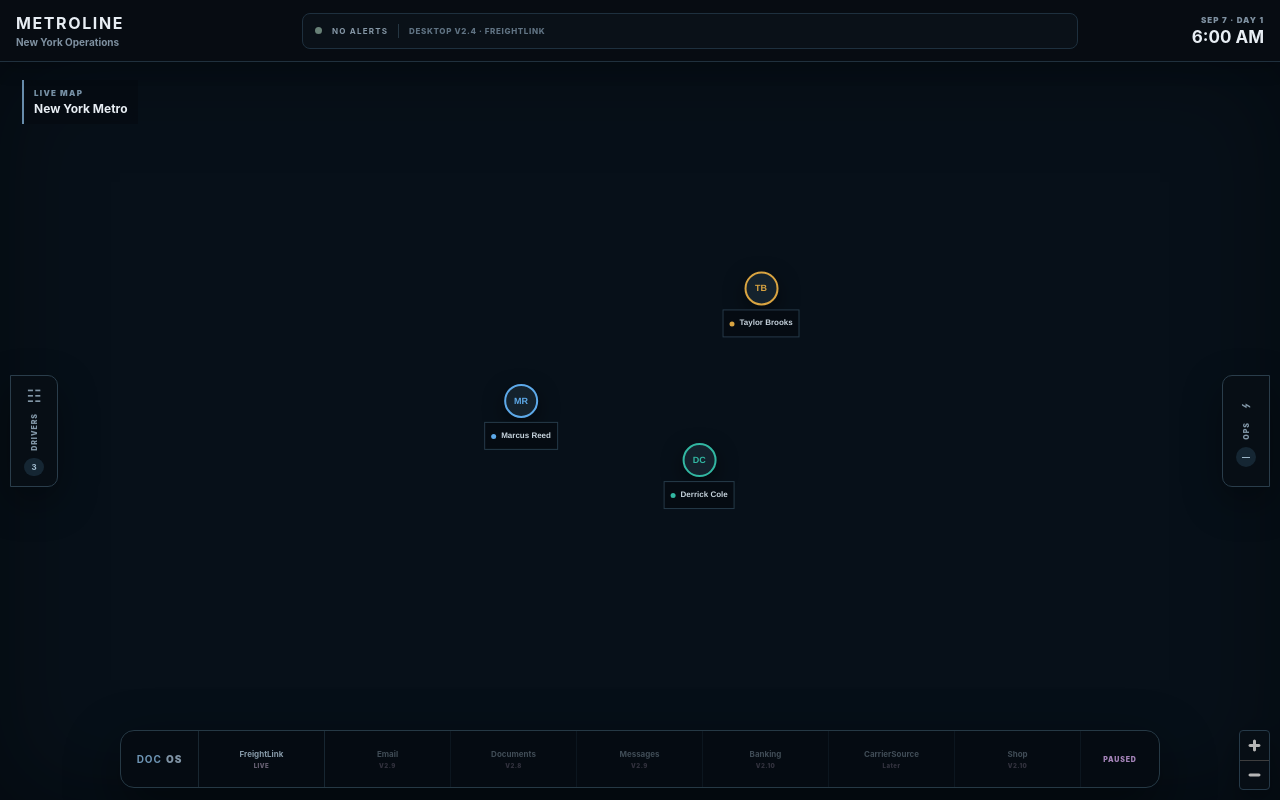
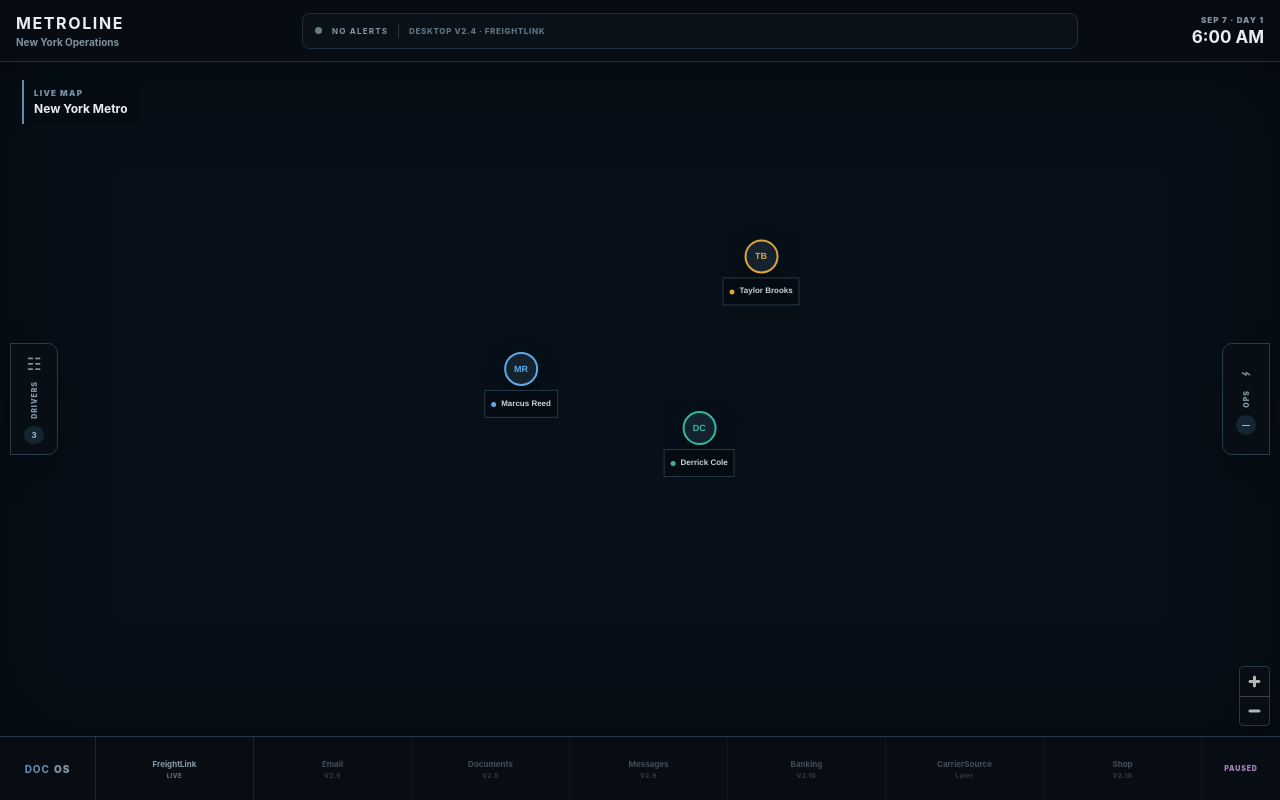
Before and after one commit to MaddMaxx16/DOC-OS-Desktop, a React (Vite) app: page / in a window 1280 px wide. Built offline with nearby package versions, Linux system fonts and the light colour scheme; no server answers.

Commit message:
V2.4.1 shell: make app drawer and app bar full width

```diff
--- a/src/shell/shell.css
+++ b/src/shell/shell.css
@@ -162,3 +162,63 @@
   opacity:.46;
 }
 .workspace-open .app-dock { border-color:#3a3341; }
+
+
+/* V2.4.1 shared desktop app drawer
+   Map, app workspace, and app bar are separate vertical regions. */
+.operations-canvas {
+  display: grid;
+  grid-template-rows: minmax(0, 1fr) 64px;
+  position: relative;
+  min-width: 0;
+  min-height: 0;
+  overflow: hidden;
+  background: #05080d;
+}
+.operations-canvas.workspace-open {
+  grid-template-rows: minmax(0, 1fr) clamp(320px, 40vh, 460px) 64px;
+}
+.map-workspace {
+  position: relative;
+  min-width: 0;
+  min-height: 0;
+  overflow: hidden;
+  background: #071019;
+}
+.desktop-app-drawer {
+  position: relative;
+  z-index: 28;
+  min-width: 0;
+  min-height: 0;
+  overflow: hidden;
+  border-top: 1px solid #2a3d4a;
+  background: #071019;
+  box-shadow: 0 -16px 40px rgba(0, 0, 0, .28);
+}
+.side-drawer {
+  bottom: 12px;
+}
+.app-dock {
+  position: relative;
+  z-index: 40;
+  left: auto;
+  bottom: auto;
+  width: 100%;
+  height: 64px;
+  display: flex;
+  align-items: stretch;
+  overflow: hidden;
+  transform: none;
+  border: 0;
+  border-top: 1px solid #263945;
+  border-radius: 0;
+  background: #070d13;
+  box-shadow: none;
+  backdrop-filter: none;
+}
+.dock-brand {
+  flex-basis: 96px;
+}
+.workspace-open .app-dock {
+  border-color: #3a3341;
+}
```
